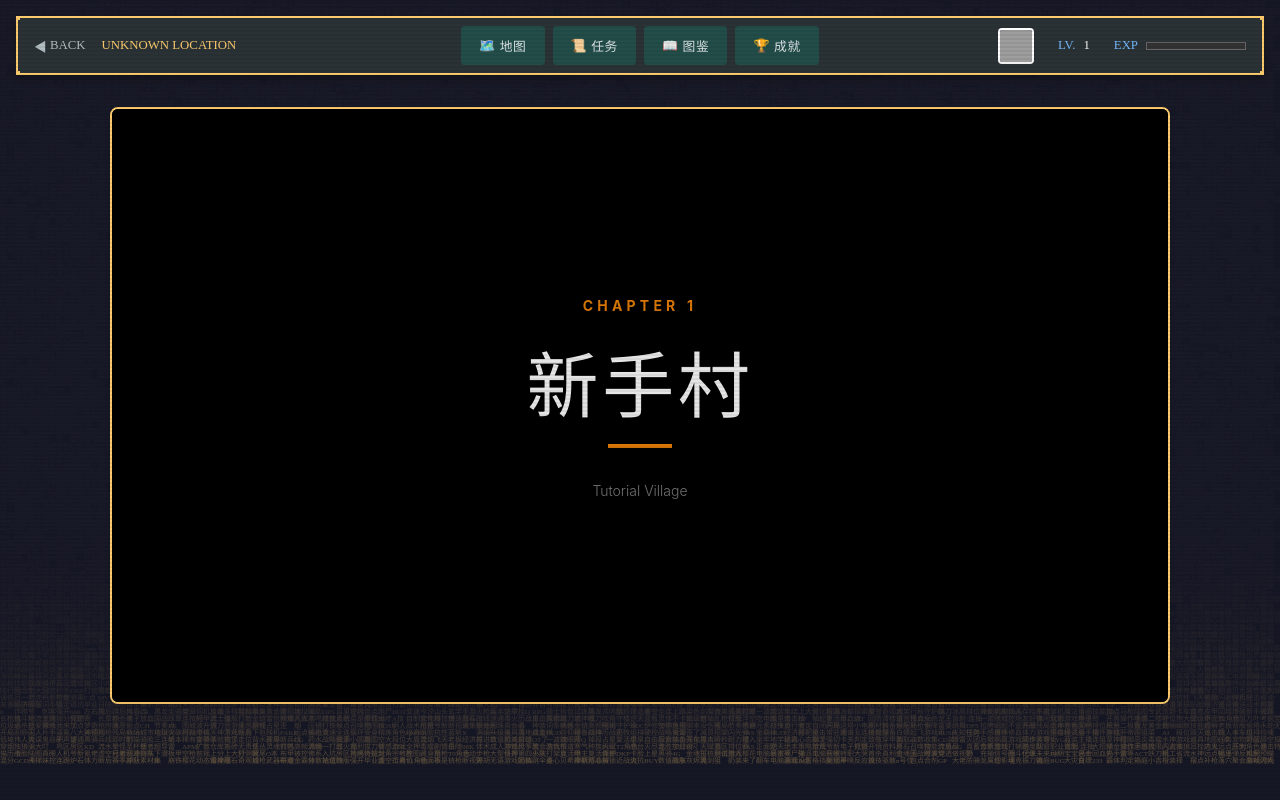
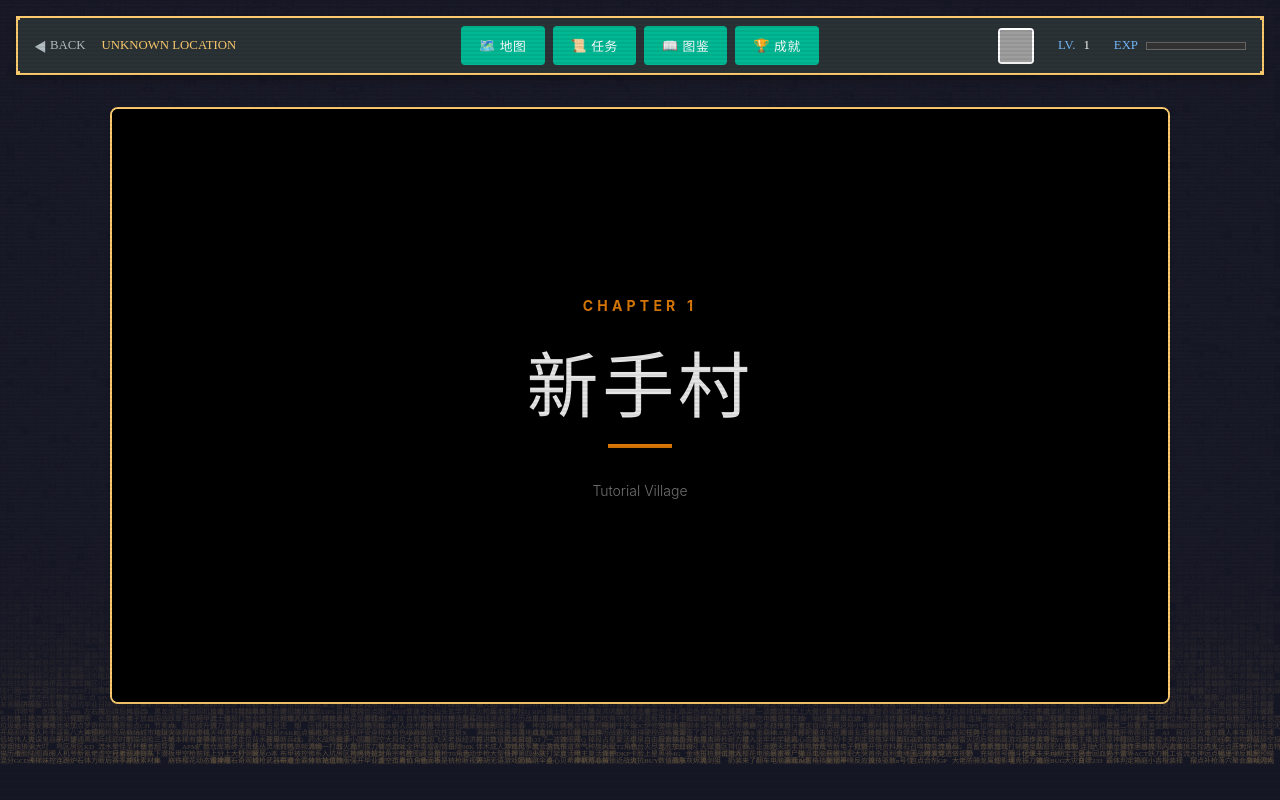
Before and after one commit to ZBL1637/game_slangRE, a React (Vite) app: page /tutorial in a window 1280 px wide. Built offline with nearby package versions, Linux system fonts and the light colour scheme; grey boxes are pictures that could not be loaded.

Commit message:
fix: resolve unused variables and imports

```diff
--- a/src/components/HUDBar/HUDBar.tsx
+++ b/src/components/HUDBar/HUDBar.tsx
@@ -21,7 +21,6 @@ export const HUDBar: React.FC<HUDBarProps> = ({
   title,
   onBack
 }) => {
-  const { state } = usePlayer();
   const navigate = useNavigate();
   const expPercentage = Math.min(100, (currentExp / maxExp) * 100);
 
@@ -39,16 +38,16 @@ export const HUDBar: React.FC<HUDBarProps> = ({
           </div>
 
           <div className="hud-center">
-             <Button size="sm" variant="ghost" onClick={() => navigate('/world-map')}>
+             <Button size="sm" onClick={() => navigate('/world-map')}>
                <span style={{ marginRight: '4px' }}>🗺️</span> 地图
              </Button>
-             <Button size="sm" variant="ghost" onClick={() => navigate('/quests')}>
+             <Button size="sm" onClick={() => navigate('/quests')}>
                <span style={{ marginRight: '4px' }}>📜</span> 任务
              </Button>
-             <Button size="sm" variant="ghost" onClick={() => navigate('/dictionary')}>
+             <Button size="sm" onClick={() => navigate('/dictionary')}>
                <span style={{ marginRight: '4px' }}>📖</span> 图鉴
              </Button>
-             <Button size="sm" variant="ghost" onClick={() => navigate('/achievements')}>
+             <Button size="sm" onClick={() => navigate('/achievements')}>
                <span style={{ marginRight: '4px' }}>🏆</span> 成就
              </Button>
           </div>
--- a/src/components/Layout/Layout.tsx
+++ b/src/components/Layout/Layout.tsx
@@ -1,7 +1,6 @@
 import React from 'react';
 import { useLocation, useNavigate } from 'react-router-dom';
 import { GameFrame } from '@/components/GameFrame/GameFrame';
-import { Button } from '@/components/Button/Button';
 import { HUDBar } from '@/components/HUDBar/HUDBar'; // 使用新组件
 import { usePlayer } from '@/context/PlayerContext';
 import './Layout.scss';
--- a/src/pages/BattlePlain/components/interactive/TranslationQuiz.tsx
+++ b/src/pages/BattlePlain/components/interactive/TranslationQuiz.tsx
@@ -1,6 +1,5 @@
 import React, { useState } from 'react';
 import { QuizQuestion } from '../../types';
-import { CheckCircle2, XCircle } from 'lucide-react';
 import './TranslationQuiz.scss';
 
 interface TranslationQuizProps {
--- a/src/pages/BattlePlain/components/visuals/FrequencyChart.tsx
+++ b/src/pages/BattlePlain/components/visuals/FrequencyChart.tsx
@@ -41,7 +41,7 @@ export const FrequencyChart: React.FC<FrequencyChartProps> = ({ data }) => {
               contentStyle={{ backgroundColor: '#2d3436', border: 'none', borderRadius: '8px', color: '#fff' }}
             />
             <Bar dataKey="count" radius={[0, 4, 4, 0]} barSize={24} cursor="pointer">
-               {data.map((entry, index) => (
+               {data.map((_entry, index) => (
                 <Cell
                     key={`cell-${index}`}
                     fill={index === activeIndex ? '#00b894' : '#636e72'}
--- a/src/pages/BattlePlain/components/visuals/SkillTree.tsx
+++ b/src/pages/BattlePlain/components/visuals/SkillTree.tsx
@@ -57,13 +57,13 @@ export const SkillTree: React.FC<SkillTreeProps> = ({ data }) => {
       .attr("fill", d => d.children ? "#00b894" : "#b2bec3") // Primary Green / Text Muted
       .attr("r", d => d.children ? 4 : 3)
       .attr("cursor", "pointer")
-      .on("mouseover", function(event, d) {
+      .on("mouseover", function(_event, d) {
         d3.select(this).attr("r", 6).attr("fill", "#fdcb6e"); // Accent Gold
         if(d.data.description) {
             setSelectedNode(d.data);
         }
       })
-      .on("mouseout", function(event, d) {
+      .on("mouseout", function(_event, d) {
         d3.select(this).attr("r", d.children ? 4 : 3).attr("fill", d.children ? "#00b894" : "#b2bec3");
       });
 
--- a/src/pages/TitlePage/TitlePage.tsx
+++ b/src/pages/TitlePage/TitlePage.tsx
@@ -9,7 +9,7 @@ import './TitlePage.scss';
 
 const TitlePage: React.FC = () => {
   const navigate = useNavigate();
-  const { state, resetProgress, unlockAchievement } = usePlayer();
+  const { state, resetProgress } = usePlayer();
   const [displayStats, setDisplayStats] = useState({ terms: 0, games: 0, cats: 0 });
   const [currentSubtitleIndex, setCurrentSubtitleIndex] = useState(0);
   const [hoveredMenu, setHoveredMenu] = useState<string | null>(null);
--- a/src/pages/TutorialVillage/TutorialVillage.tsx
+++ b/src/pages/TutorialVillage/TutorialVillage.tsx
@@ -17,7 +17,7 @@ import './TutorialVillage.scss';
 
 const TutorialVillage: React.FC = () => {
   const navigate = useNavigate();
-  const { state: playerStats, addExp, unlockAchievement, unlockChapter } = usePlayer();
+  const { addExp, unlockAchievement, unlockChapter } = usePlayer();
 
   const [phase, setPhase] = useState<TutorialPhase>(TutorialPhase.ENTERING);
   const [dialogueQueue, setDialogueQueue] = useState<Dialogue[]>([]);
--- a/src/pages/WorldMap/WorldMap.tsx
+++ b/src/pages/WorldMap/WorldMap.tsx
@@ -1,6 +1,4 @@
-import React, { useState } from 'react';
-import { Panel } from '@/components/Panel/Panel';
-import { Button } from '@/components/Button/Button';
+import React from 'react';
 import { useNavigate } from 'react-router-dom';
 import { usePlayer } from '@/context/PlayerContext';
 import './WorldMap.scss';
```
